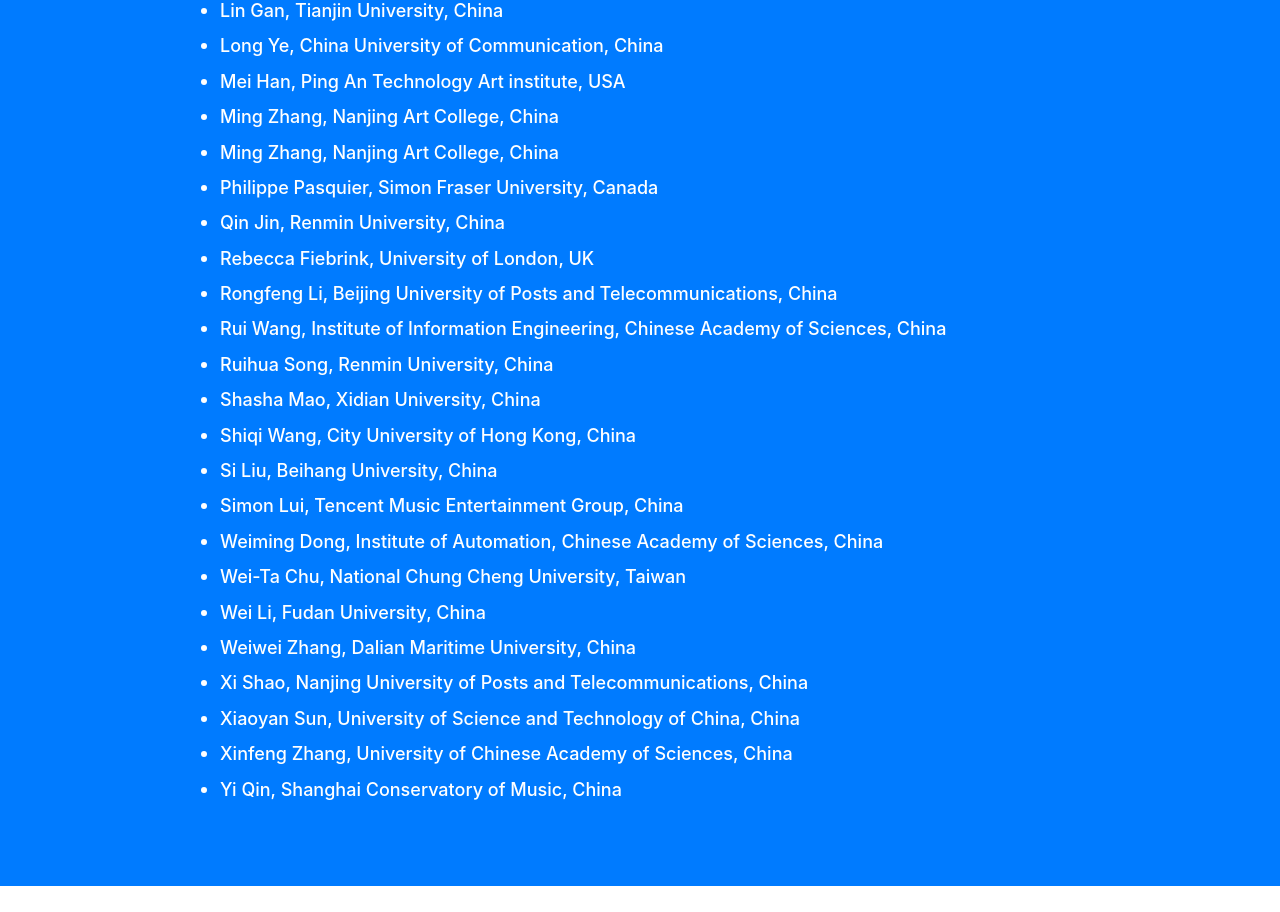
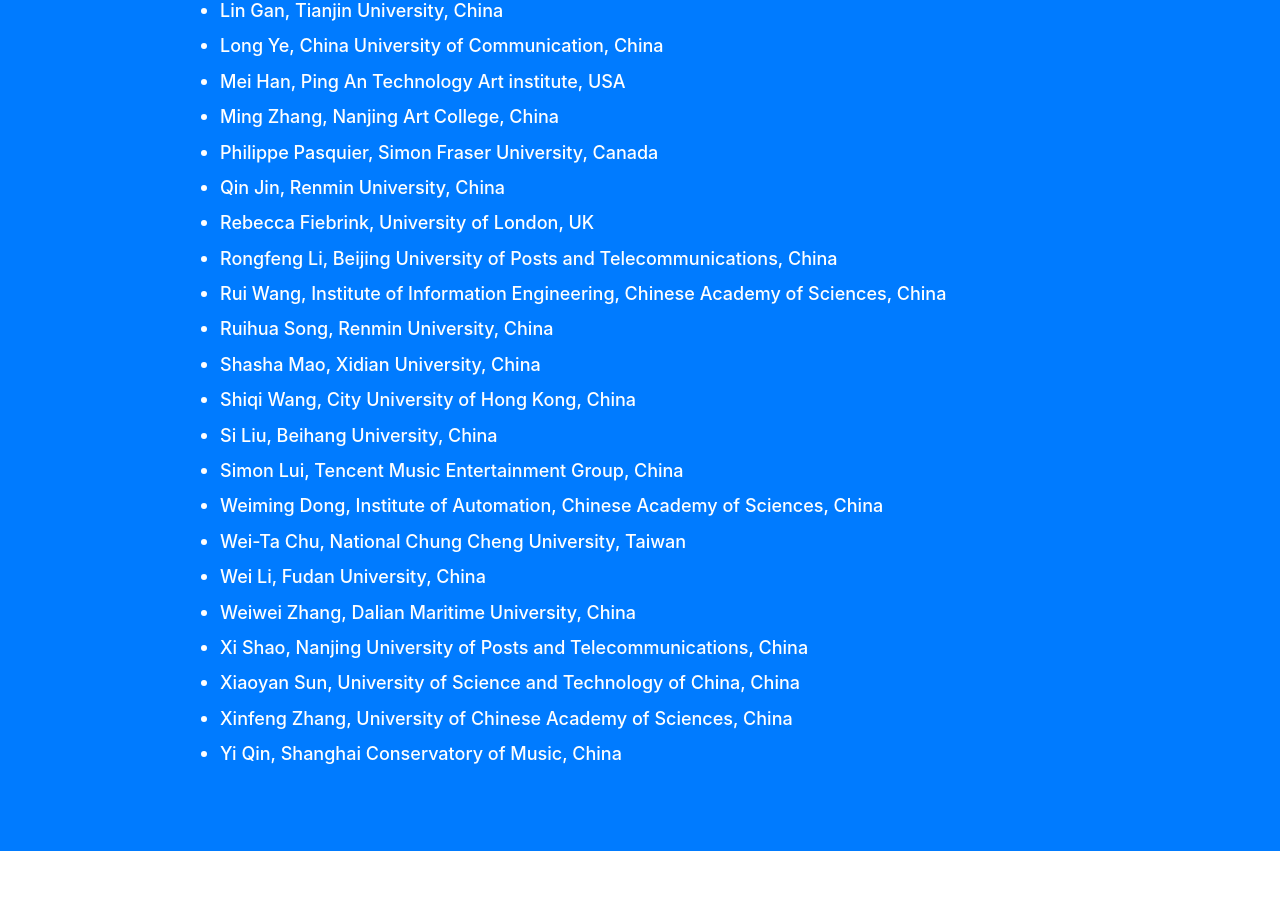
Before and after one commit to AIArt2021/aiart2021.github.io, a website with bundled scripts: page index.html in a window 1280 px wide. Shown: the part 3060-3972 px from the top of the page. Built offline with nearby package versions, Linux system fonts and the light colour scheme.

Commit message:
Remove duplicate

```diff
--- a/index.html
+++ b/index.html
@@ -319,11 +319,6 @@
               </li>
               <li style="color: white;">
                 <div class="text-faded" style="text-align: left;color: white;font-size: 18px;line-height: 1.8">
-                  Ming Zhang, Nanjing Art College, China
-                </div>
-              </li>
-              <li style="color: white;">
-                <div class="text-faded" style="text-align: left;color: white;font-size: 18px;line-height: 1.8">
                   Philippe Pasquier, Simon Fraser University, Canada
                 </div>
               </li>
```
Also changed, not shown: _site/index.html.
